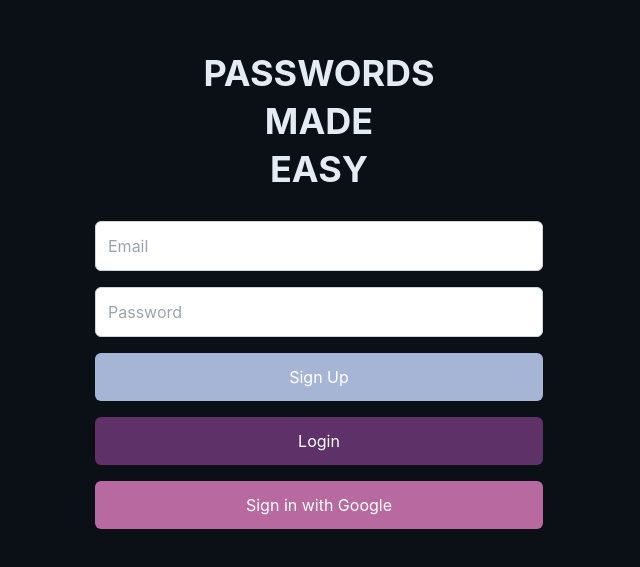
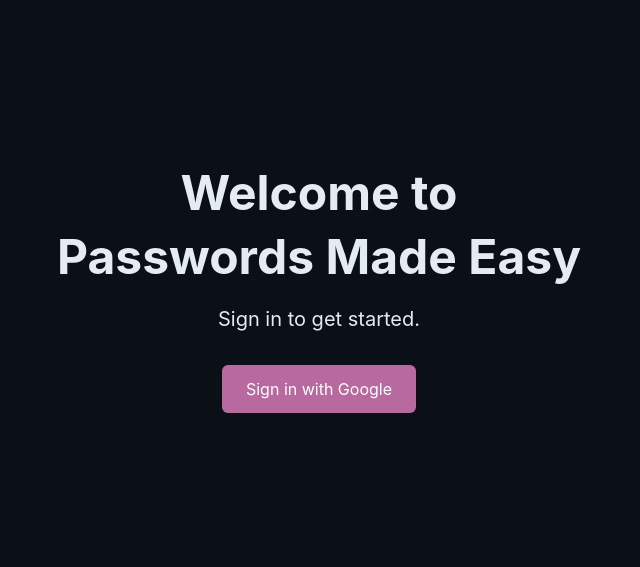
Before and after one commit to oliverEddy/PME, a React (Create React App) app in the folder password-manager/: page / in a window 1280 px wide. Shown: the part 109-676 px from the top of the page, without its empty margins (321-961 px from the left). Built offline with nearby package versions, Linux system fonts and the light colour scheme; no server answers.

Commit message:
Refactor LandingPage.js

```diff
--- a/password-manager/src/pages/LandingPage.js
+++ b/password-manager/src/pages/LandingPage.js
@@ -1,13 +1,10 @@
-// src/pages/LandingPage.js
-import React, { useState, useEffect } from 'react';
-import { registerWithEmailAndPassword, loginWithEmailAndPassword, signInWithGoogle } from '../auth';
+import React, { useEffect } from 'react';
+import { signInWithGoogle } from '../auth';
 import { auth } from '../firebase';
 import { useNavigate } from 'react-router-dom';
 import InteractiveText from '../components/InteractiveText';
 
 const LandingPage = () => {
-  const [email, setEmail] = useState('');
-  const [password, setPassword] = useState('');
   const navigate = useNavigate();
 
   useEffect(() => {
@@ -20,77 +17,37 @@
     return () => unsubscribe();
   }, [navigate]);
 
-  const handleRegister = async () => {
-    await registerWithEmailAndPassword(email, password);
-    // navigate to home if user is authenticated
+  const handleGoogleSignIn = async () => {
+    try {
+      await signInWithGoogle();
       if (auth.currentUser) {
         navigate('/home');
       }
-  };
-
-  const handleLogin = async () => {
-    await loginWithEmailAndPassword(email, password);
-    // navigate to home if user is authenticated
-    if (auth.currentUser) {
-      navigate('/home');
-    }
-  };
-
-  const handleGoogleSignIn = async () => {
-    await signInWithGoogle();
-    // navigate to home if user is authenticated
-    if (auth.currentUser) {
-      navigate('/home');
+    } catch (error) {
+      console.error("Error signing in with Google:", error);
     }
   };
 
   return (
     <div className="min-h-screen flex flex-col items-center justify-center bg-background text-text">
-      <div className="text-center mb-8">
-        <h1 className="text-4xl font-bold">
-          <InteractiveText originalText="PASSWORDS" className="inline-block w-[7ch]" />
+      {/* Title */}
+      <h1 className="text-5xl font-bold mb-4">Welcome to</h1>
+      <h1 className="text-5xl font-bold mb-6">
+        <InteractiveText originalText="Passwords Made Easy" className="inline-block w-[20ch]" />
       </h1>
-        <h1 className="text-4xl font-bold mt-2">
-          <InteractiveText originalText="MADE" className="inline-block w-[7ch]" />
-        </h1>
-        <h1 className="text-4xl font-bold mt-2">
-          <InteractiveText originalText="EASY" className="inline-block w-[7ch]" />
-        </h1>
-      </div>
-      <div className="w-full max-w-md space-y-4">
-        <input
-          type="email"
-          value={email}
-          onChange={(e) => setEmail(e.target.value)}
-          placeholder="Email"
-          className="w-full p-3 border border-gray-300 rounded-md focus:outline-none focus:ring-2 focus:ring-primary"
-        />
-        <input
-          type="password"
-          value={password}
-          onChange={(e) => setPassword(e.target.value)}
-          placeholder="Password"
-          className="w-full p-3 border border-gray-300 rounded-md focus:outline-none focus:ring-2 focus:ring-primary"
-        />
-        <button
-          onClick={handleRegister}
-          className="w-full py-3 bg-primary text-white rounded-md hover:bg-primary-dark"
-        >
-          Sign Up
-        </button>
-        <button
-          onClick={handleLogin}
-          className="w-full py-3 bg-secondary text-white rounded-md hover:bg-secondary-dark"
-        >
-          Login
-        </button>
+
+      {/* Welcome Message */}
+      <p className="text-xl text-center mb-8">
+        Sign in to get started.
+      </p>
+
+      {/* Google Sign-In Button */}
       <button
         onClick={handleGoogleSignIn}
-          className="w-full py-3 bg-accent text-white rounded-md hover:bg-accent-dark"
+        className="py-3 px-6 bg-accent text-white rounded-md hover:bg-accent-dark"
       >
         Sign in with Google
       </button>
-      </div>
     </div>
   );
 };
```
Lines whose indentation alone changed are shown as unchanged.
